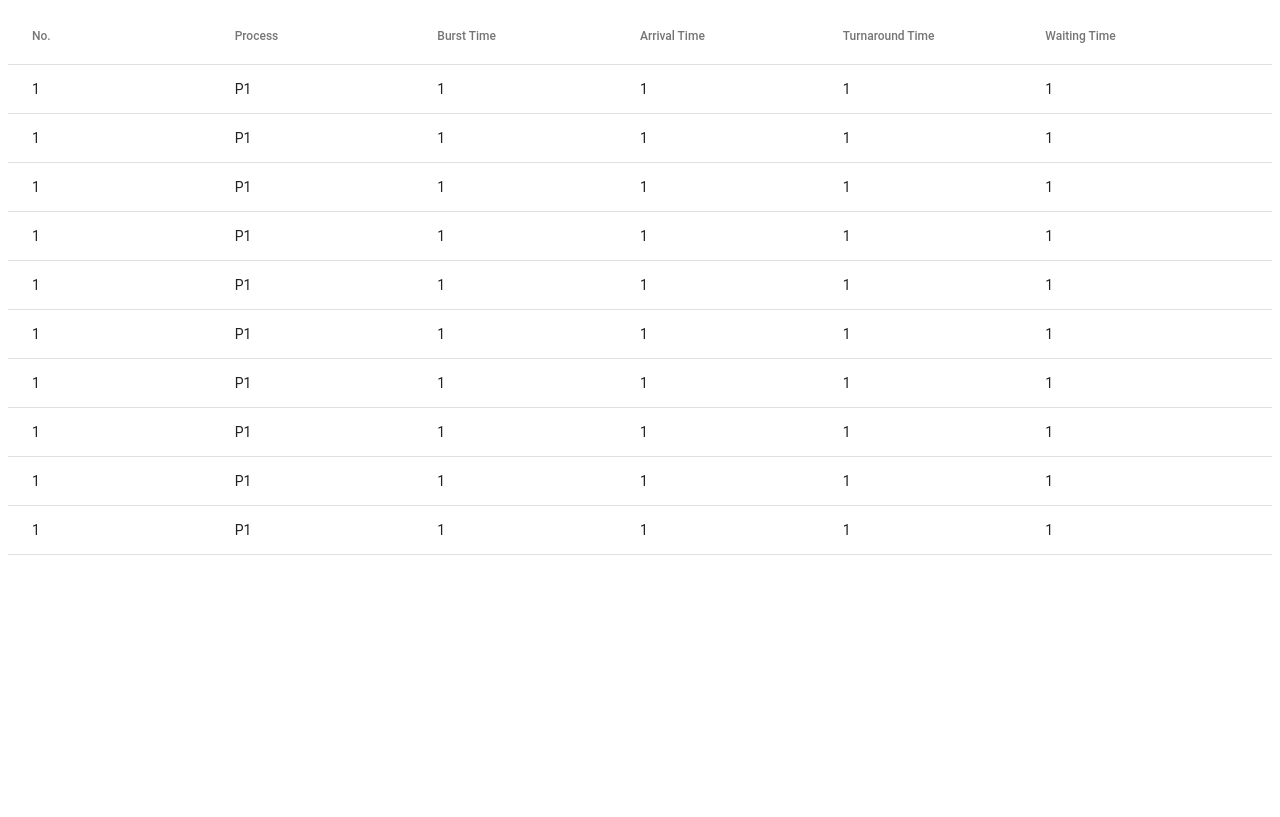
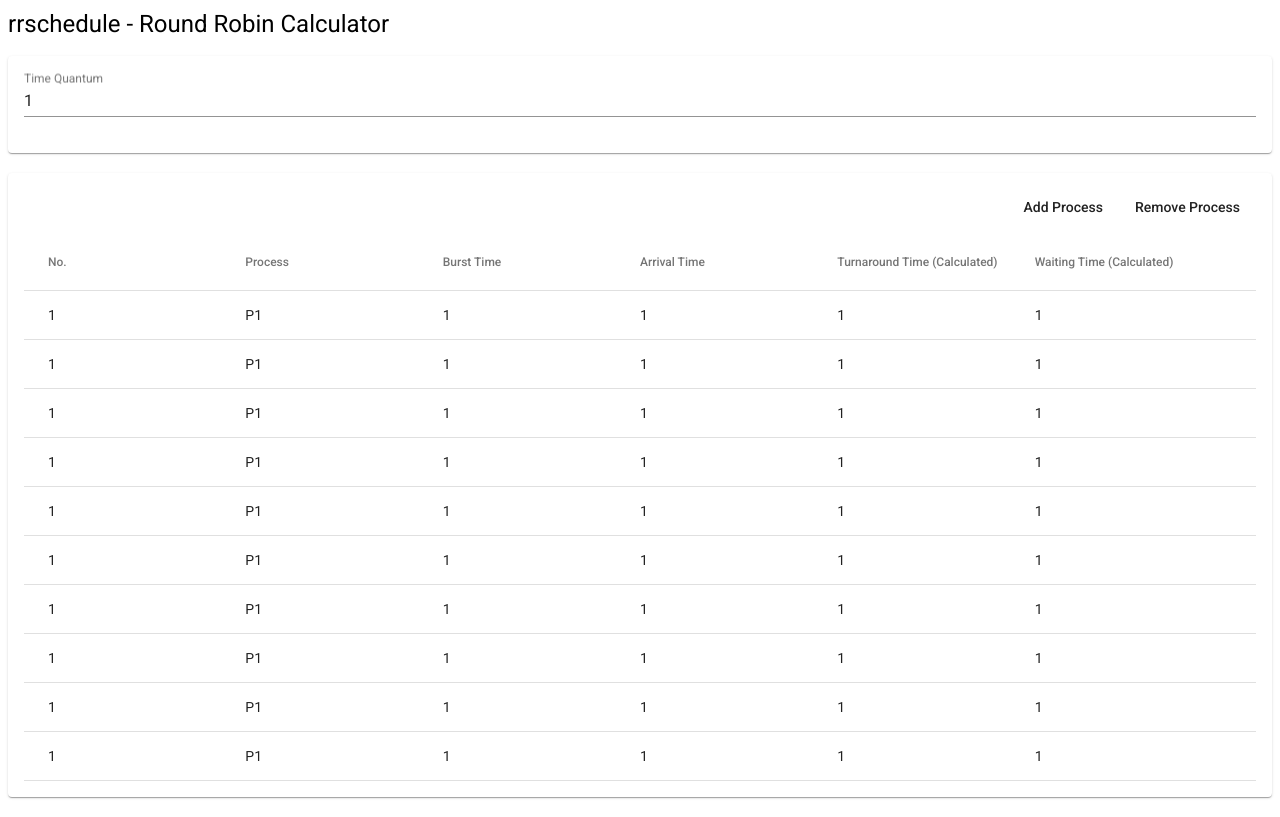
Before and after one commit to jtwalraven/rrschedule, an Angular app: page / in a window 1280 px wide. Built offline with nearby package versions, Linux system fonts and the light colour scheme.

Commit message:
Added time quantum component & process table controls

```diff
--- a/src/app/app.component.html
+++ b/src/app/app.component.html
@@ -1 +1,3 @@
+<h1 class="mat-h1">rrschedule - Round Robin Calculator</h1>
+<app-time-quantum></app-time-quantum>
 <app-process-table></app-process-table>
--- a/src/app/app.module.ts
+++ b/src/app/app.module.ts
@@ -5,15 +5,19 @@ import { AppComponent } from './app.component';
 import { ProcessTableComponent } from './process-table/process-table.component';
 import { BrowserAnimationsModule } from '@angular/platform-browser/animations';
 import * as md from './material-design';
+import { TimeQuantumComponent } from './time-quantum/time-quantum.component';
 
 @NgModule({
   declarations: [
     AppComponent,
-    ProcessTableComponent
+    ProcessTableComponent,
+    TimeQuantumComponent
   ],
   imports: [
     BrowserModule,
     BrowserAnimationsModule,
+    md.MatInputModule,
+    md.MatCardModule,
     md.MatButtonModule,
     md.MatTableModule
   ],
--- a/src/app/material-design/index.ts
+++ b/src/app/material-design/index.ts
@@ -1,2 +1,4 @@
+export * from '@angular/material/input';
+export * from '@angular/material/card';
 export * from '@angular/material/button';
 export * from '@angular/material/table';
--- a/src/app/process-table/process-table.component.css
+++ b/src/app/process-table/process-table.component.css
@@ -0,0 +1,7 @@
+.process-table-controls {
+    min-height: 45px;
+}
+
+.process-table-controls > .button-row {
+    float: right;
+}
--- a/src/app/process-table/process-table.component.html
+++ b/src/app/process-table/process-table.component.html
@@ -1,4 +1,12 @@
-<mat-table #table [dataSource]="dataSource">
+<mat-card class="spaced-card">
+  <div class="process-table-controls">
+    <div class="button-row">
+      <button mat-button>Add Process</button>
+      <button mat-button>Remove Process</button>
+    </div>
+  </div>
+
+  <mat-table #table [dataSource]="dataSource">
 
     <!-- Position Column -->
     <ng-container matColumnDef="position">
@@ -26,16 +34,18 @@
 
     <!-- Turnaround Time Column -->
     <ng-container matColumnDef="turnaroundTime">
-      <mat-header-cell *matHeaderCellDef> Turnaround Time </mat-header-cell>
+      <mat-header-cell *matHeaderCellDef> Turnaround Time (Calculated)</mat-header-cell>
       <mat-cell *matCellDef="let element"> {{element.turnaroundTime}} </mat-cell>
     </ng-container>
 
     <!-- Waiting Time Column -->
     <ng-container matColumnDef="waitingTime">
-      <mat-header-cell *matHeaderCellDef> Waiting Time </mat-header-cell>
+      <mat-header-cell *matHeaderCellDef> Waiting Time (Calculated)</mat-header-cell>
       <mat-cell *matCellDef="let element"> {{element.waitingTime}} </mat-cell>
     </ng-container>
 
     <mat-header-row *matHeaderRowDef="displayedColumns"></mat-header-row>
     <mat-row *matRowDef="let row; columns: displayedColumns;"></mat-row>
   </mat-table>
+
+</mat-card>
--- /dev/null
+++ b/src/app/time-quantum/time-quantum.component.css
@@ -0,0 +1,3 @@
+.time-quatum-form {
+    width: 100%;
+}
--- /dev/null
+++ b/src/app/time-quantum/time-quantum.component.html
@@ -0,0 +1,5 @@
+<mat-card class="spaced-card">
+  <mat-form-field class="time-quatum-form">
+    <input type="number" matInput placeholder="Time Quantum" value="1" min="1" max="1000">
+  </mat-form-field>
+</mat-card>
--- /dev/null
+++ b/src/app/time-quantum/time-quantum.component.ts
@@ -0,0 +1,15 @@
+import { Component, OnInit } from '@angular/core';
+
+@Component({
+  selector: 'app-time-quantum',
+  templateUrl: './time-quantum.component.html',
+  styleUrls: ['./time-quantum.component.css']
+})
+export class TimeQuantumComponent implements OnInit {
+
+  constructor() { }
+
+  ngOnInit() {
+  }
+
+}
--- a/src/index.html
+++ b/src/index.html
@@ -7,6 +7,7 @@
 
   <meta name="viewport" content="width=device-width, initial-scale=1">
   <link rel="icon" type="image/x-icon" href="favicon.ico">
+  <link href="https://fonts.googleapis.com/css?family=Roboto:300,400,500" rel="stylesheet">
 </head>
 <body>
   <app-root></app-root>
--- a/src/styles.css
+++ b/src/styles.css
@@ -1,2 +1,6 @@
 /* You can add global styles to this file, and also import other style files */
 @import "~@angular/material/prebuilt-themes/indigo-pink.css";
+
+.spaced-card {
+    margin-bottom: 20px;
+}
```
Also changed, not shown: 1 other file (tests, documents, lock files or other folders).
